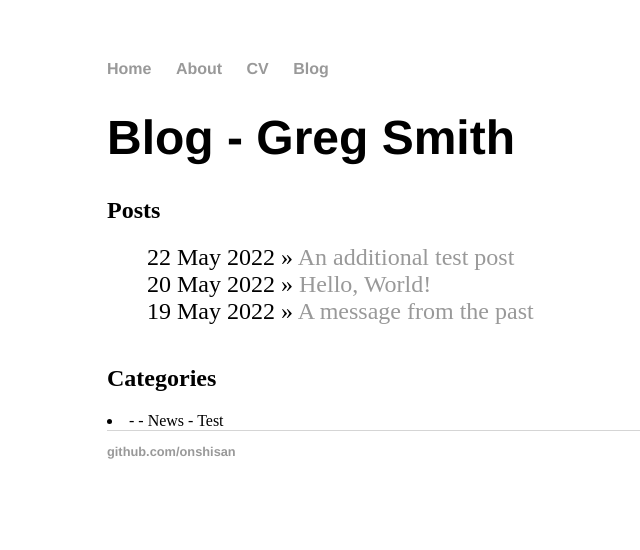
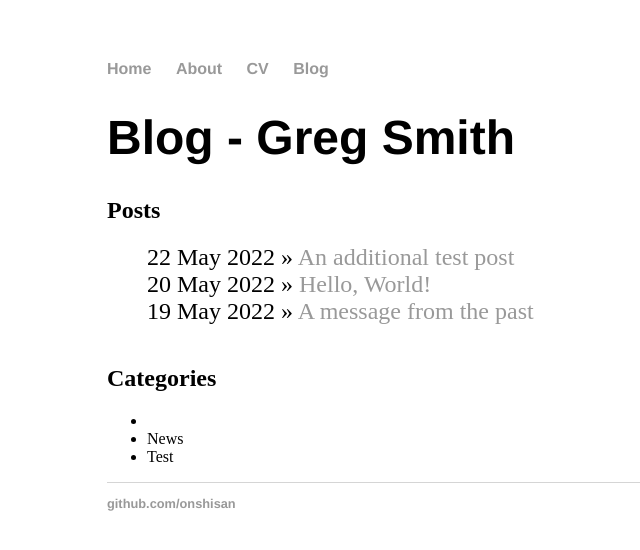
Before and after one commit to onshisan/onshisan.github.io, a Jekyll site: the page built from blog/index.html, in a window 1280 px wide. Shown: the top 550 px of the page, without its empty margins (85-725 px from the left). Built offline with Jekyll 4.4.1, drawn with Linux system fonts in a browser that asks for light colours.

Commit message:
Update index.html
Fix list code for categories

```diff
--- a/blog/index.html
+++ b/blog/index.html
@@ -13,8 +13,8 @@ title: Blog - Greg Smith
 
 	<h2>Categories</h2>
 	{% assign site_categories = site.posts | map: "category" | uniq %}
-	<li>
+	<ul>
 		{% for category in site_categories %}
-		- {{ category }}
+		<li>{{ category }}</li>
 		{% endfor %}
-	</li>
+	</ul>
```
